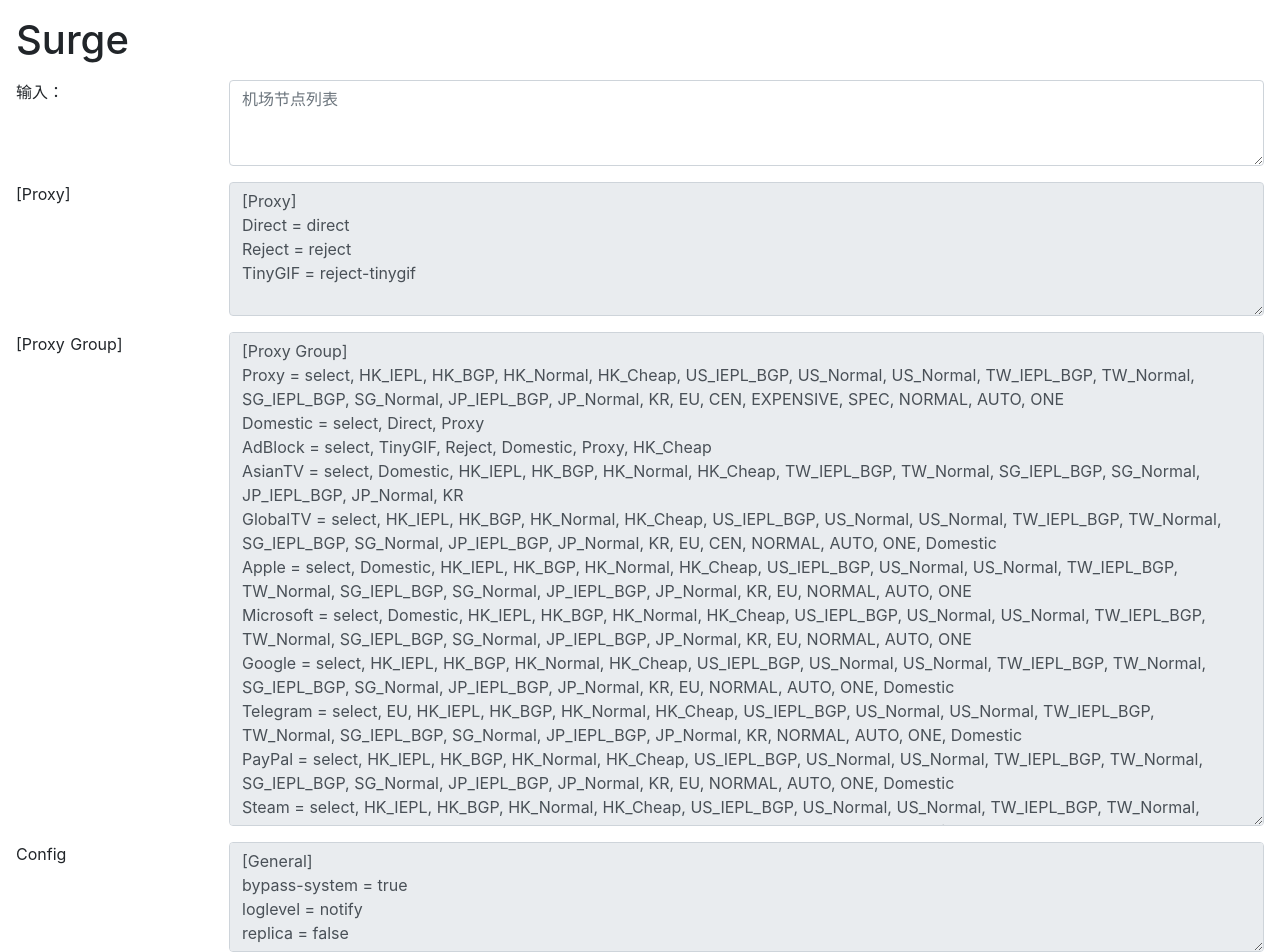
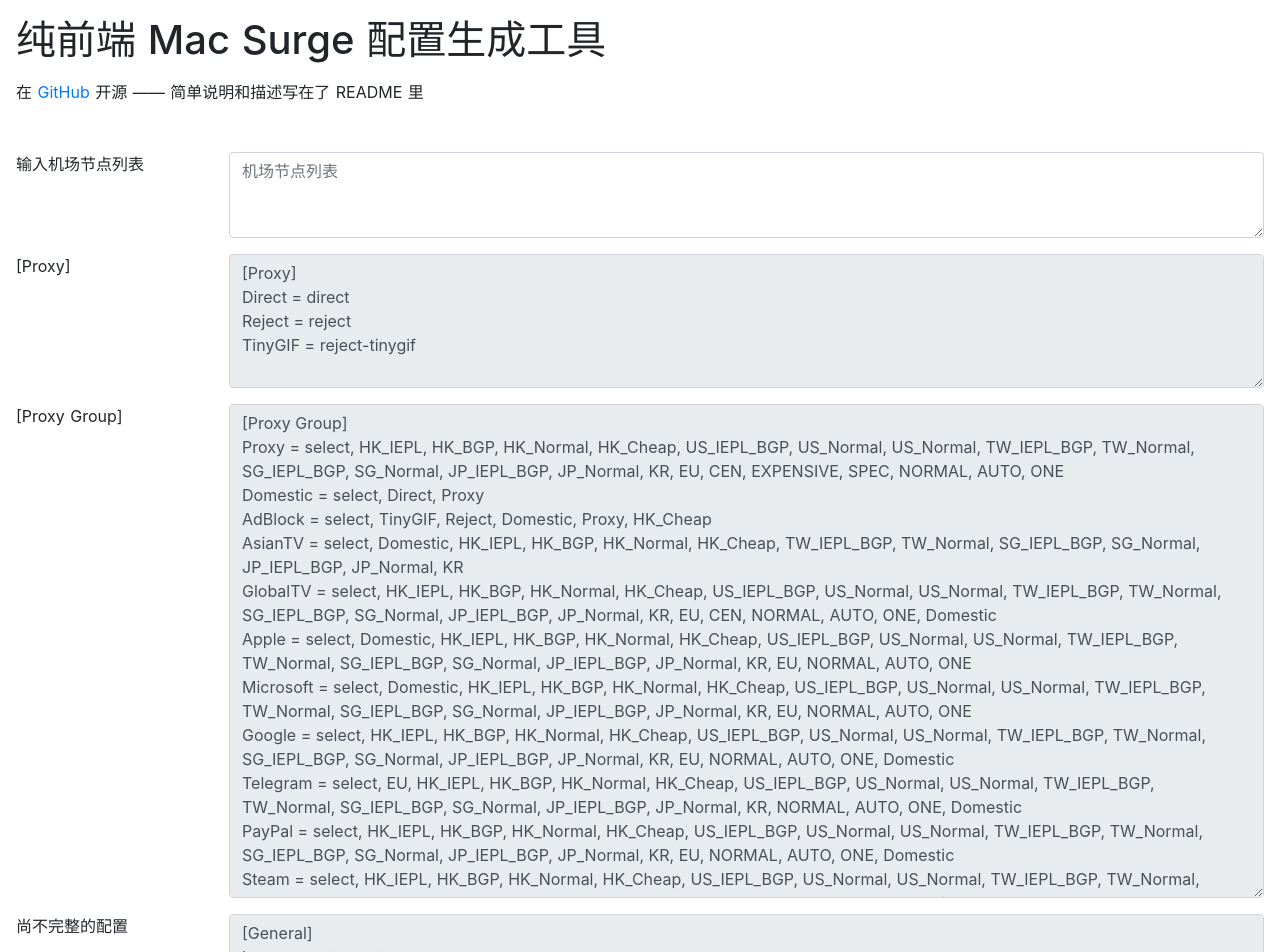
Before and after one commit to 12345blog/tools, a Nuxt app: page /surge in a window 1280 px wide. Shown: the top 952 px of the page. Built offline with nearby package versions, Linux system fonts and the light colour scheme.

Commit message:
更新 Surge 工具描述

```diff
--- a/pages/surge.vue
+++ b/pages/surge.vue
@@ -1,12 +1,17 @@
 <template>
   <div class='mt-3 px-3'>
     <h1>
-      Surge
+      纯前端 Mac Surge 配置生成工具
     </h1>
 
-    <b-row class='mt-3'>
+    <p class='mt-3'>
+      在 <a target='_blank' href='https://github.com/12345blog/tools'>GitHub</a>
+      开源 —— 简单说明和描述写在了 README 里
+    </p>
+
+    <b-row class='mt-5'>
       <b-col sm='2'>
-        <label for='source'>输入：</label>
+        <label for='source'>输入机场节点列表</label>
       </b-col>
       <b-col sm='10'>
         <b-form-textarea
@@ -50,7 +55,7 @@
 
     <b-row class='mt-3'>
       <b-col sm='2'>
-        <label for='config'>Config</label>
+        <label for='config'>尚不完整的配置</label>
       </b-col>
       <b-col sm='10'>
         <b-form-textarea
```
Also changed, not shown: 1 other file (tests, documents, lock files or other folders).
